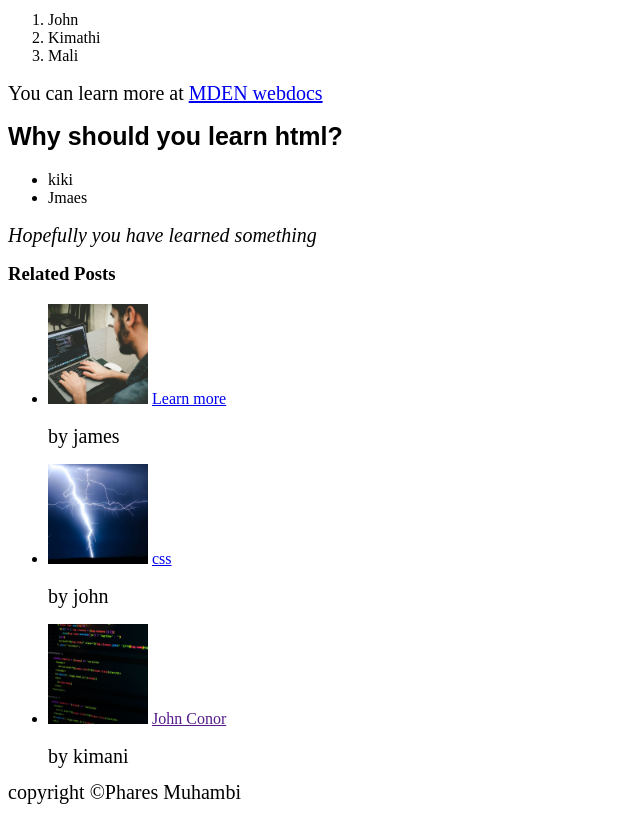
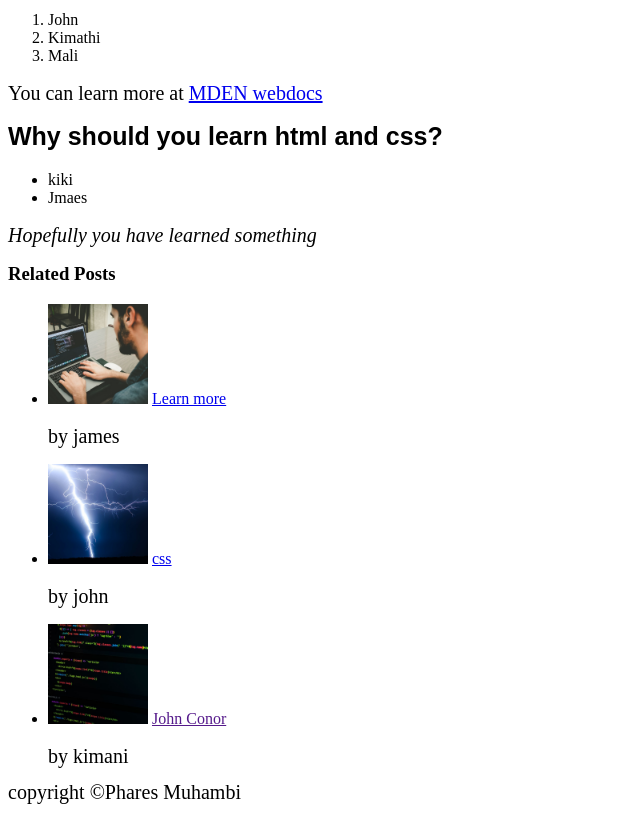
Before and after one commit to Phares-AI679/html, a plain HTML site: page index.html in a window 1280 px wide. Shown: the part 840-1660 px from the top of the page, without its empty margins (0-640 px from the left). Drawn offline with Linux system fonts and the light colour scheme.

Commit message:
updated the p tag

```diff
--- a/index.html
+++ b/index.html
@@ -53,7 +53,7 @@
         >MDEN webdocs</a
       >
     </p>
-    <h2>Why should you learn html?</h2>
+    <h2>Why should you learn html and css?</h2>
     <ul>
       <li>kiki</li>
       <li>Jmaes</li>
```
